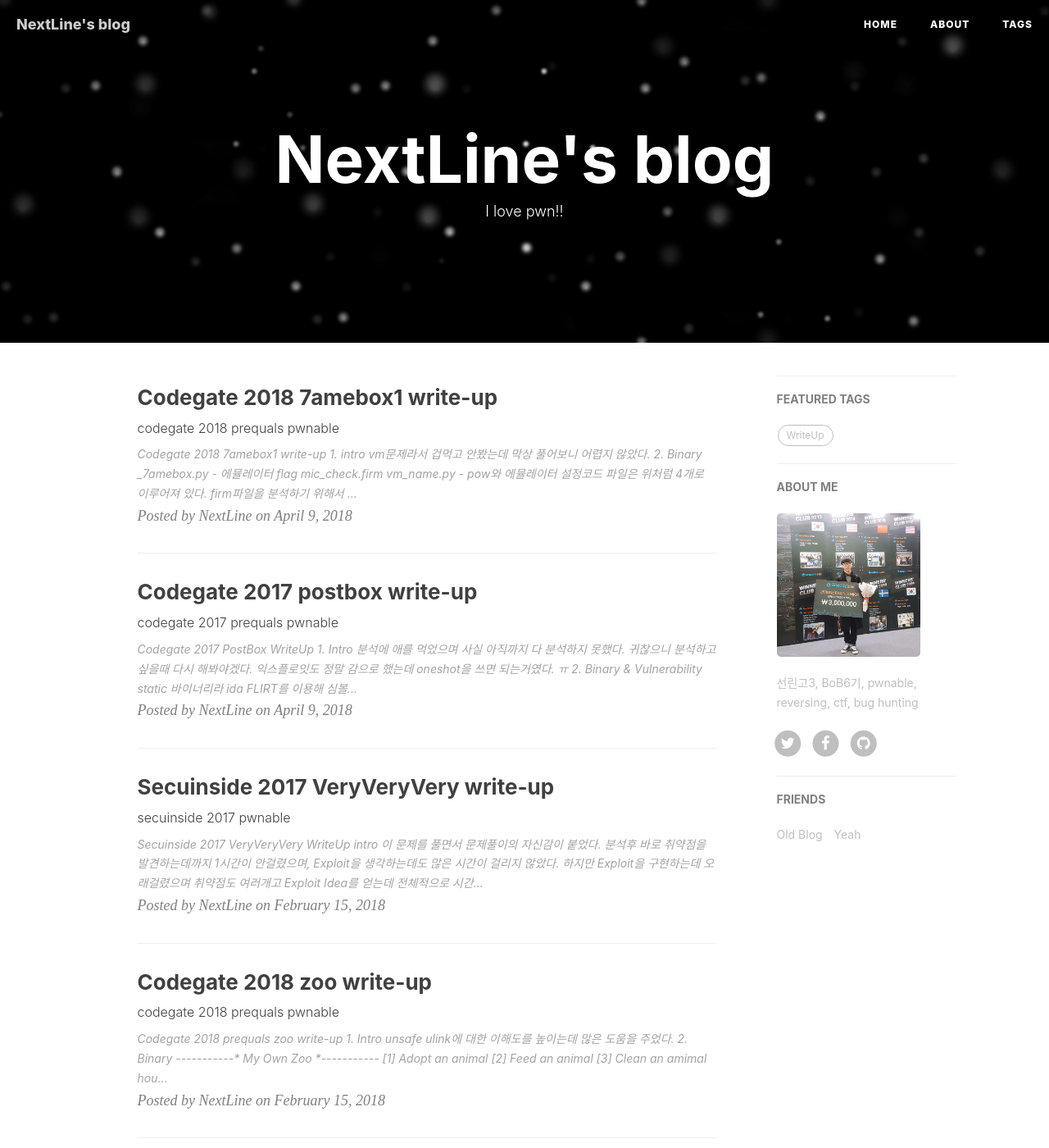
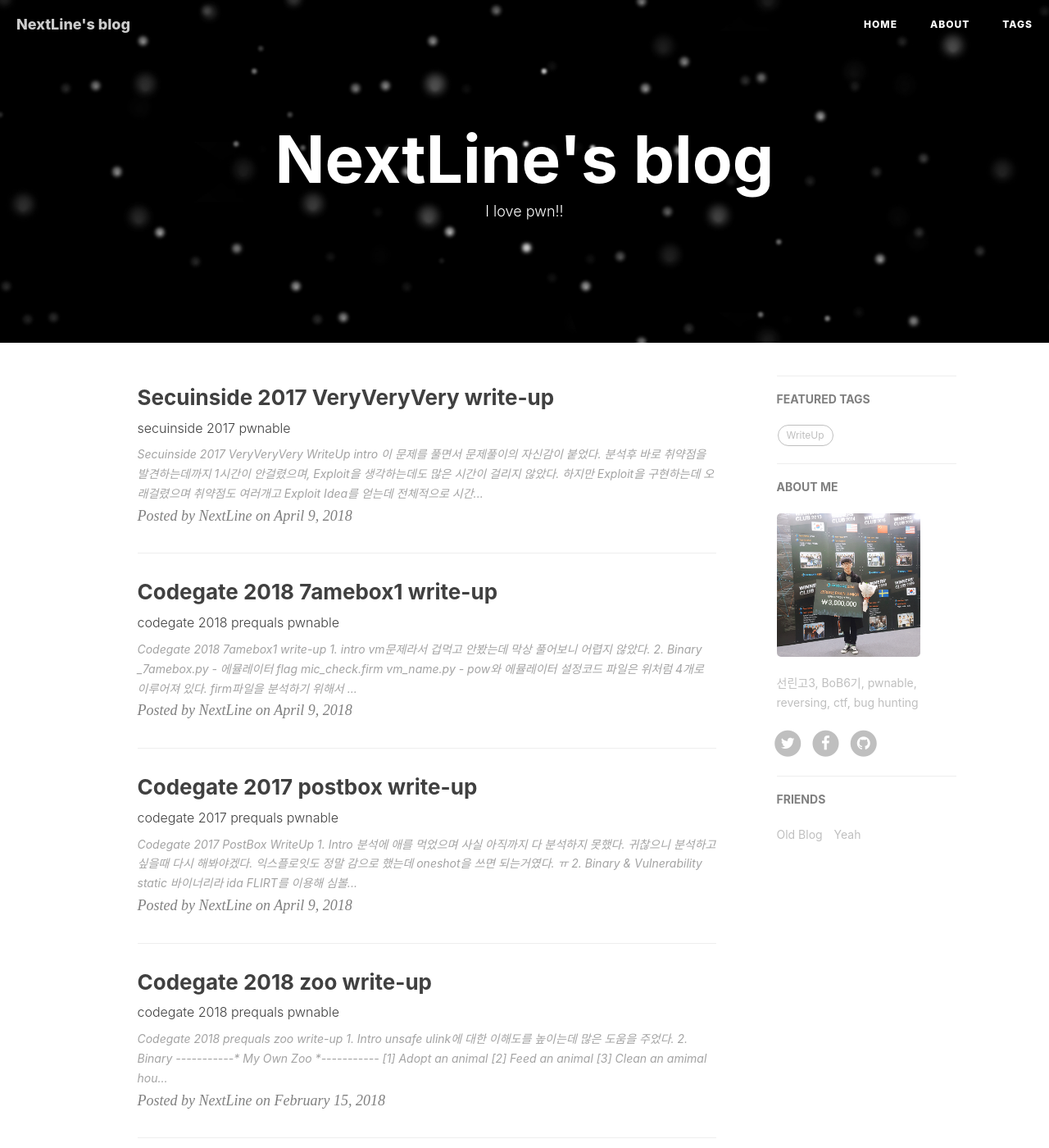
Before and after one commit to LYoungJoo/lyoungjoo.github.io, a Jekyll site: the page built from index.html, in a window 1280 px wide and 1400 px high. Shown: the whole window at 82% size. Built offline with Jekyll 4.4.1, drawn with Linux system fonts in a browser that asks for light colours; nearby versions of some CDN libraries; the list of posts is cut into pages by our own code; comment, search, counter and statistics services are not loaded.

Commit message:
Update 2018-04-09-Secuinside-2017-veryveryvery-write-up.md

```diff
--- a/_posts/2018-04-09-Secuinside-2017-veryveryvery-write-up.md
+++ b/_posts/2018-04-09-Secuinside-2017-veryveryvery-write-up.md
@@ -2,7 +2,7 @@
 layout:     post
 title:      "Secuinside 2017 VeryVeryVery write-up"
 subtitle:   "secuinside 2017 pwnable"
-date:       2018-02-15
+date:       2018-04-09
 author:     "NextLine"
 header-img: "img/post-bg-3.png"
 tags:
```
